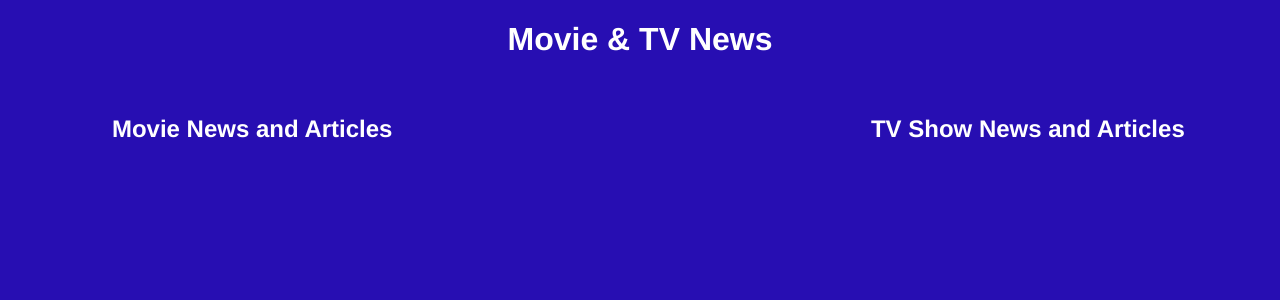
After one commit to seang673/MovieTVShowReview, a Flask app: page /news in a window 1280 px wide. The commit adds this page. Shown: the top 300 px of the page. Run offline with Flask 3, Linux system fonts and the light colour scheme; data that the repository does not hold is empty; some libraries are stand-ins or nearby versions.

Commit message:
news page updates

```diff
--- a/app.py
+++ b/app.py
@@ -127,6 +127,49 @@ def logout():
     session.pop("user", None)
     return render_template("login.html")
 
+#Rate movies
+@app.route("/rate_movie", methods=["POST"])
+def rate_movie():
+    if "user_id" not in session:
+        return jsonify({"error": "User not logged in"}), 403
+
+    data = request.json
+    movie_id = data.get("movie_id")
+    rating = data.get("rating")
+
+    conn = get_db_connection()
+    cursor = conn.cursor()
+
+    cursor.execute("""
+                   INSERT INTO ratings(user_id, movie_id, rating)
+                   VALUES (%s, %s, %s)
+                   ON CONFLICT (user_id, movie_id)
+                   DO UPDATE SET rating = EXCLUDED.rating;
+                   """, (session["user_id"], movie_id, rating))
+    conn.commit()
+    cursor.close()
+    conn.close()
+
+    return jsonify({"success": True})
+
+@app.route("/get_user_rating/<int:movie_id>")
+def get_user_rating(movie_id):
+    if "user_id" not in session:
+        return jsonify({"error": "User not logged in"}), 403
+
+    conn = get_db_connection()
+    cursor = conn.cursor()
+
+    cursor.execute("SELECT rating FROM ratings WHERE movie_id = %s AND user_id = %s", (movie_id, session["user_id"]))
+    user_rating = cursor.fetchone()
+
+    cursor.close()
+    conn.close()
+
+    return jsonify({"user_rating": user_rating[0] if user_rating else None})
+
+
+
 @app.route("/submit_review", methods=["POST"])
 def submit_review():
     form = ReviewForm()
@@ -168,6 +211,30 @@ def get_reviews(movie_id):
 
     return jsonify({"reviews": [review[0] for review in reviews]})
 
+import requests
+
+API_KEY = "b63c63818bdd413db95bbdbc2e8298d9"
+
+@app.route("/get_news")
+def get_news():
+    platforms = ["Neflix", "Hulu", "HBO", "Disney+", "Amazon Prime"]
+    tv_news = []
+
+    for platform in platforms:
+        tv_url = f"https://newsapi.org/v2/everything?q={platform}&language=en&pageSize=30&apiKey={API_KEY}"
+        response = requests.get(tv_url).json()
+        tv_news.extend(response["articles"])
+
+    tv_news = tv_news[:30]
+
+    movie_url = f"https://newsapi.org/v2/everything?q=movies&language=en&pageSize=30&apiKey={API_KEY}"
+    movie_response = requests.get(movie_url).json()
+
+
+    return jsonify({"movies": movie_response["articles"], "tv_shows": tv_news})
+
+
+
 #Ensures the database connection closes properly
 @app.teardown_appcontext
 def close_connection(exception=None):
@@ -201,6 +268,10 @@ def discover():
 def soonCome():
     return render_template("upcoming.html")
 
+@app.route("/news")
+def getNews():
+    return render_template("news.html")
+
 @app.route("/search")
 def search():
     return render_template("search.html")
--- /dev/null
+++ b/static/news.css
@@ -0,0 +1,43 @@
+body{
+    background:  #270eb2;
+    background-size: 100% 100vh;
+    color: white;
+    text-align: center;
+}
+
+#news-container{
+    display:flex;
+    justify-content: space-between;
+    gap:5px;
+}
+h1, h2{
+    text-align:center;
+    font-family:'Franklin Gothic Medium', 'Arial Narrow', Arial, sans-serif;
+}
+
+.movie-news, .shows-news {
+    width: 35%;
+    height:30px;
+    color: white;
+    padding: 15px;
+    margin-right:8px;
+    margin-left:8px;
+    border-radius: 12px;
+}
+
+.movie-news p, .shows-news p{
+    font-family:'Times New Roman', Times, serif;
+}
+
+
+.news-card {
+    background: #082158;
+    padding: 10px;
+    margin: 10px;
+    border-radius: 5px;
+}
+
+.news-card a {
+    color: gold;
+    text-decoration: none;
+}
--- /dev/null
+++ b/static/newsScript.js
@@ -0,0 +1,27 @@
+function fetchNews() {
+    fetch("/get_news")
+    .then(response => response.json())
+    .then(data => {
+        const movieContainer = document.getElementById("movieNews");
+        const tvContainer = document.getElementById("showsNews");
+
+        movieContainer.innerHTML = data.movies.map(article => `
+            <div class="news-card">
+                <h3>${article.title}</h3>
+                <p>${article.description}</p>
+                <a href="${article.url}" target="_blank">Read More</a>
+            </div>
+        `).join("");
+
+        tvContainer.innerHTML = data.tv_shows.map(article => `
+            <div class="news-card">
+                <h3>${article.title}</h3>
+                <p>${article.description}</p>
+                <a href="${article.url}" target="_blank">Read More</a>
+            </div>
+        `).join("");
+    })
+    .catch(error => console.error("Error fetching news:", error));
+}
+
+fetchNews();
--- a/static/upcomingScript.js
+++ b/static/upcomingScript.js
@@ -107,7 +107,7 @@ function getCountdown(releaseDate) {
     const hours = Math.floor((timeDiff % (1000*60*60*24)) / (1000*60*60));
     const minutes = Math.floor((timeDiff % (1000 * 60 * 60)) / (1000*60));
 
-    return `${days}d ${hours}h ${minutes}m left until release ⏳`;
+    return `${days+1}d ${hours}h ${minutes}m left until release ⏳`;
 
 }
 function closeModal(){
--- a/templates/index.html
+++ b/templates/index.html
@@ -16,7 +16,5 @@
         </div>
     </div>
 
-
-
 </body>
 </html>
--- a/templates/main.html
+++ b/templates/main.html
@@ -10,7 +10,7 @@
     <div class="main-container">
         <button onclick="window.location.href='/discover'">Discover and Review Movies and Shows🎬</button>
         <button onclick="window.location.href='/upcoming'">Upcoming Movies and Shows📽️</button>
-        <button onclick="window.location.href='/communityForum'">Latest Movies Info🍿</button>
+        <button onclick="window.location.href='/news'">Latest News🍿</button>
         <button onclick="window.location.href='/profile'">Profile🦸</button>
     </div>
 
--- /dev/null
+++ b/templates/news.html
@@ -0,0 +1,25 @@
+<!DOCTYPE html>
+<html lang="en">
+<head>
+    <meta charset="UTF-8">
+    <meta name="viewport" content="width=device-width, initial-scale=1.0">
+    <title>News</title>
+    <link rel="stylesheet" href="{{url_for('static', filename='news.css')}}">
+</head>
+<body>
+    <h1> Movie & TV News </h1>
+    <div id="news-container">
+        <div class="movie-news">
+            <h2>Movie News and Articles</h2>
+            <div id="movieNews"></div>
+        </div>
+        <div class="shows-news">
+            <h2>TV Show News and Articles</h2>
+            <div id="showsNews"></div>
+        </div>
+
+    </div>
+
+    <script src="{{ url_for('static', filename='newsScript.js') }}"></script>
+</body>
+</html>
```
Also changed, not shown: static/discover.css (+18 -0 lines), static/script.js (+71 -0 lines), templates/discover.html (+9 -0 lines).
